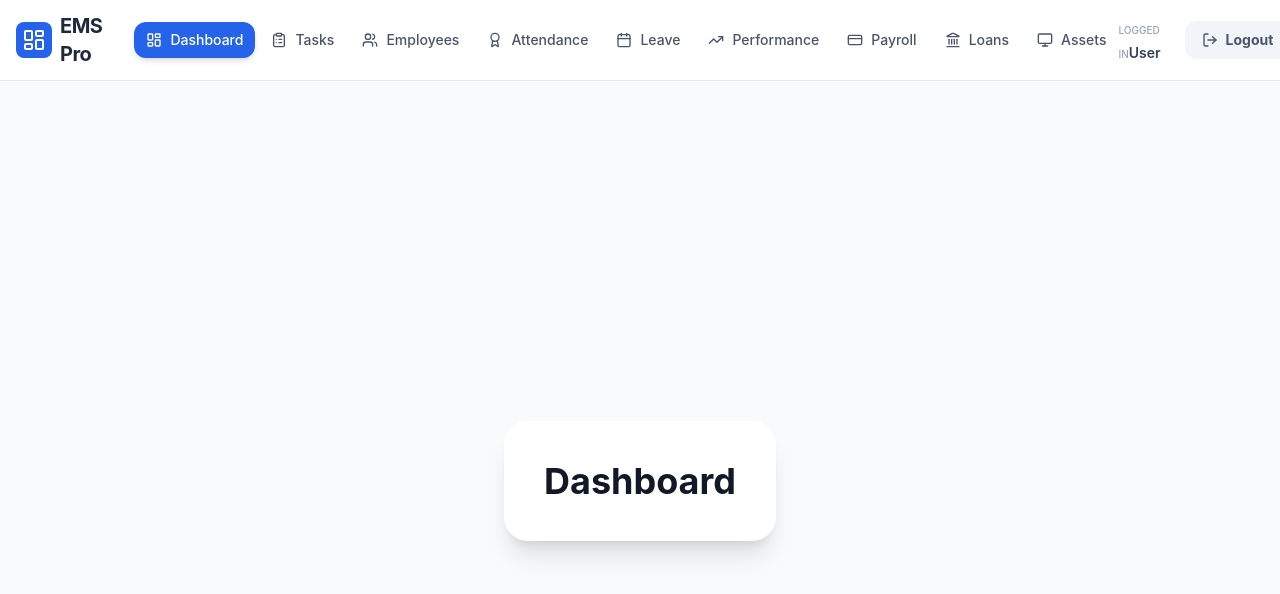
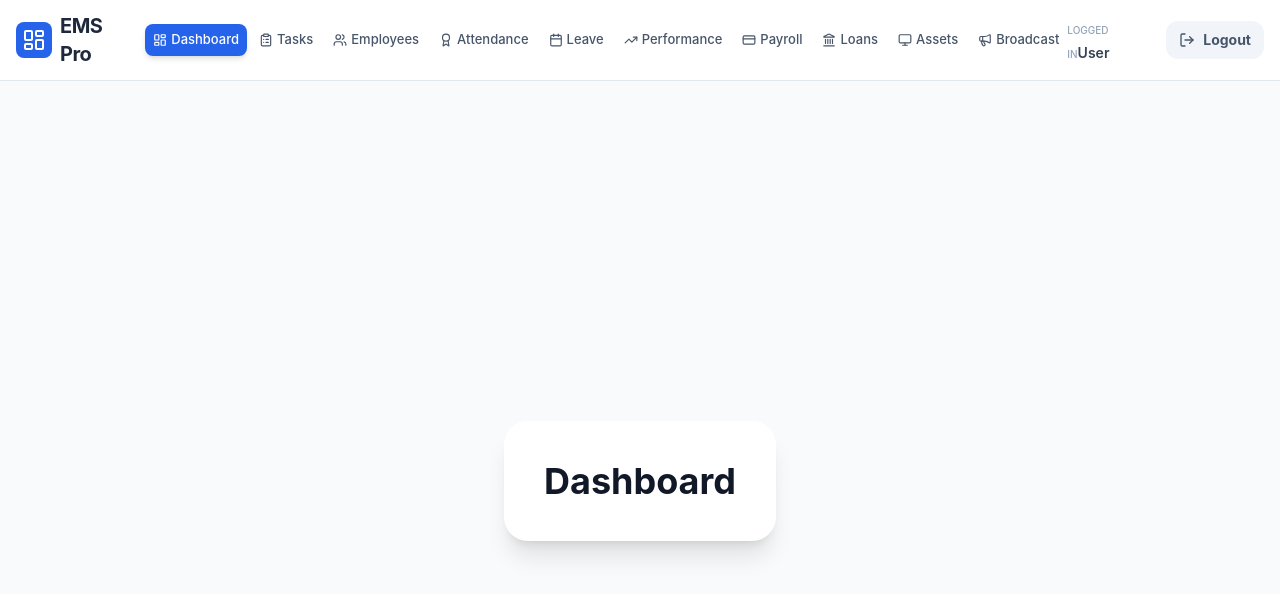
Before and after one commit to AsweraNadeem/Frontend, a React (Create React App) app: page /dashboard in a window 1280 px wide. Shown: the top 594 px of the page. Built offline with nearby package versions, Linux system fonts and the light colour scheme; sample sign-in values are in the browser's storage.

Commit message:
Update Navbar.js

```diff
--- a/src/components/Navbar.js
+++ b/src/components/Navbar.js
@@ -9,7 +9,8 @@ import {
   CreditCard,
   TrendingUp,
   Landmark,
-  Monitor // 👈 Added Monitor icon
+  Monitor,
+  Megaphone // 👈 Added Megaphone icon for Announcements
 } from "lucide-react";
 
 export default function Navbar() {
@@ -32,9 +33,10 @@ export default function Navbar() {
 
   return (
     <nav className="bg-white border-b border-slate-200 sticky top-0 z-50">
-      <div className="max-w-[1600px] mx-auto flex justify-between items-center px-4 py-3">
+      {/* Increased max-width to accommodate 10 items */}
+      <div className="max-w-[1700px] mx-auto flex justify-between items-center px-4 py-3">
 
-        <div className="flex items-center gap-4 lg:gap-8">
+        <div className="flex items-center gap-3 lg:gap-6">
           <Link to="/" className="flex items-center gap-2">
             <div className="bg-blue-600 p-1.5 rounded-lg">
               <LayoutDashboard className="h-6 w-6 text-white" />
@@ -45,22 +47,23 @@ export default function Navbar() {
           </Link>
 
           {token && (
-            <div className="hidden md:flex items-center space-x-1 font-medium text-xs lg:text-sm">
-              <NavLink to="/dashboard" icon={<LayoutDashboard size={16}/>} label="Dashboard" active={isActive("/dashboard")} />
-              <NavLink to="/tasks" icon={<ClipboardList size={16}/>} label="Tasks" active={isActive("/tasks")} />
-              <NavLink to="/employees" icon={<Users size={16}/>} label="Employees" active={isActive("/employees")} />
-              <NavLink to="/attendance" icon={<Award size={16}/>} label="Attendance" active={isActive("/attendance")} />
-              <NavLink to="/leave" icon={<Calendar size={16}/>} label="Leave" active={isActive("/leave")} />
-              <NavLink to="/performance" icon={<TrendingUp size={16}/>} label="Performance" active={isActive("/performance")} />
-              <NavLink to="/payroll" icon={<CreditCard size={16}/>} label="Payroll" active={isActive("/payroll")} />
-              <NavLink to="/loans" icon={<Landmark size={16}/>} label="Loans" active={isActive("/loans")} />
-              {/* 👈 Added Assets Link */}
-              <NavLink to="/assets" icon={<Monitor size={16}/>} label="Assets" active={isActive("/assets")} />
+            <div className="hidden md:flex items-center space-x-1 font-medium text-[11px] lg:text-[13px]">
+              <NavLink to="/dashboard" icon={<LayoutDashboard size={14}/>} label="Dashboard" active={isActive("/dashboard")} />
+              <NavLink to="/tasks" icon={<ClipboardList size={14}/>} label="Tasks" active={isActive("/tasks")} />
+              <NavLink to="/employees" icon={<Users size={14}/>} label="Employees" active={isActive("/employees")} />
+              <NavLink to="/attendance" icon={<Award size={14}/>} label="Attendance" active={isActive("/attendance")} />
+              <NavLink to="/leave" icon={<Calendar size={14}/>} label="Leave" active={isActive("/leave")} />
+              <NavLink to="/performance" icon={<TrendingUp size={14}/>} label="Performance" active={isActive("/performance")} />
+              <NavLink to="/payroll" icon={<CreditCard size={14}/>} label="Payroll" active={isActive("/payroll")} />
+              <NavLink to="/loans" icon={<Landmark size={14}/>} label="Loans" active={isActive("/loans")} />
+              <NavLink to="/assets" icon={<Monitor size={14}/>} label="Assets" active={isActive("/assets")} />
+              {/* 👈 Added Announcements Link */}
+              <NavLink to="/announcements" icon={<Megaphone size={14}/>} label="Broadcast" active={isActive("/announcements")} />
             </div>
           )}
         </div>
 
-        <div className="flex items-center gap-2 lg:gap-4">
+        <div className="flex items-center gap-2">
           {token ? (
             <>
               <div className="flex flex-col items-end mr-2 hidden sm:block">
@@ -69,7 +72,7 @@ export default function Navbar() {
               </div>
               <button
                 onClick={logout}
-                className="flex items-center gap-2 bg-slate-100 hover:bg-red-50 hover:text-red-600 text-slate-600 px-3 lg:px-4 py-2 rounded-xl font-bold text-sm transition-all border border-transparent hover:border-red-100"
+                className="flex items-center gap-2 bg-slate-100 hover:bg-red-50 hover:text-red-600 text-slate-600 px-3 py-2 rounded-xl font-bold text-sm transition-all border border-transparent hover:border-red-100"
               >
                 <LogOut size={16} />
                 <span className="hidden lg:inline">Logout</span>
@@ -80,7 +83,7 @@ export default function Navbar() {
               <Link to="/login" className="px-4 py-2 text-sm font-bold text-slate-600 hover:text-blue-600 transition">
                 Sign In
               </Link>
-              <Link to="/register" className="bg-blue-600 hover:bg-blue-700 text-white px-5 py-2.5 rounded-xl text-sm font-bold shadow-blue-200 shadow-lg transition-all">
+              <Link to="/register" className="bg-blue-600 hover:bg-blue-700 text-white px-5 py-2.5 rounded-xl text-sm font-bold shadow-lg transition-all">
                 Get Started
               </Link>
             </div>
@@ -95,7 +98,7 @@ function NavLink({ to, icon, label, active }) {
   return (
     <Link
       to={to}
-      className={`flex items-center gap-1.5 lg:gap-2 px-2.5 lg:px-3 py-2 rounded-xl transition-all duration-200 ${active}`}
+      className={`flex items-center gap-1 px-2 py-1.5 rounded-lg transition-all duration-200 ${active}`}
     >
       {icon}
       <span className="whitespace-nowrap">{label}</span>
```
